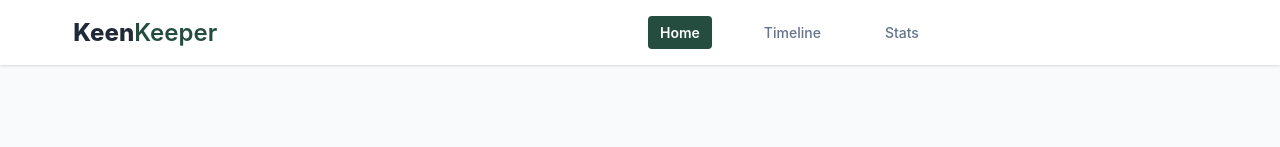
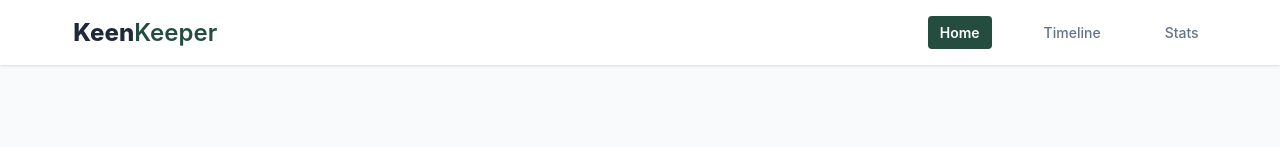
Before and after one commit to tfshorifulislam/keen-keeper, a React (Vite) app: page / in a window 1280 px wide. Shown: the top 147 px of the page. Built offline with nearby package versions, Linux system fonts and the light colour scheme.

Commit message:
navbar update

```diff
--- a/src/components/NavBar/NavBar.jsx
+++ b/src/components/NavBar/NavBar.jsx
@@ -36,7 +36,7 @@
 
                 </div>
 
-                <div className="navbar-center hidden lg:flex">
+                <div className="navbar-end hidden lg:flex">
                     <ul className="menu menu-horizontal space-x-10">
                         <li>
                             <NavLink
```
